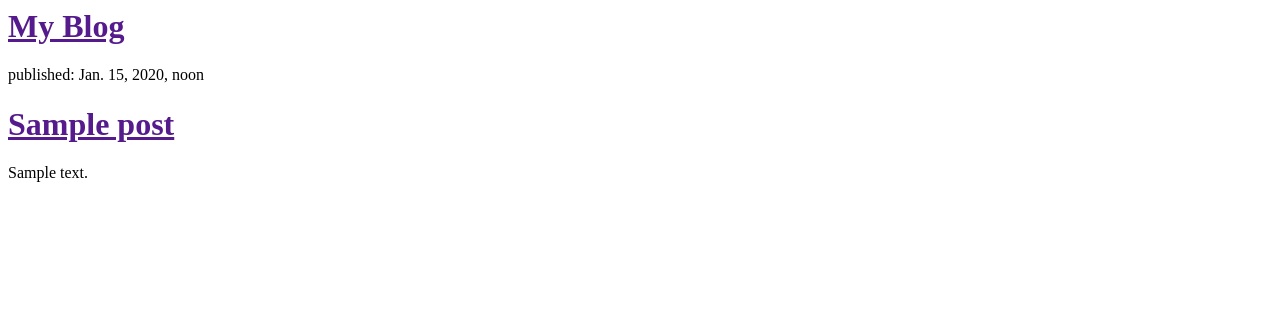
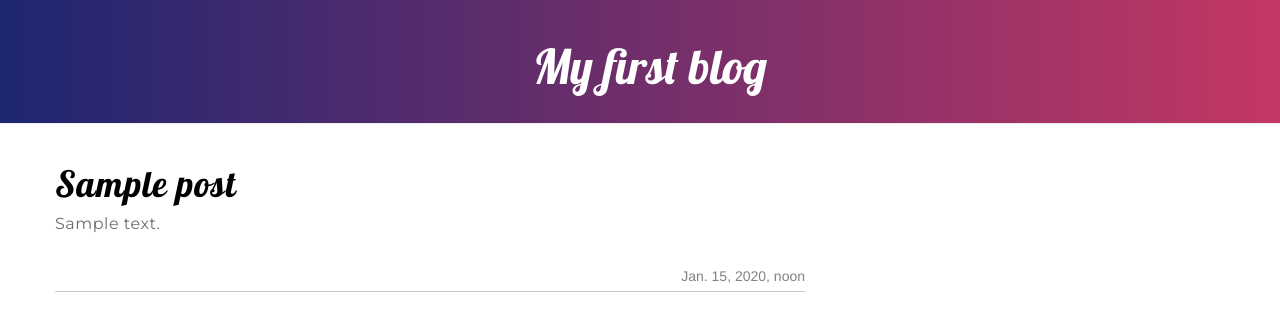
Before and after one commit to AlexandrNikitenko/my-first-blog, a Django app: template blog/templates/blog/post_list.html in a window 1280 px wide. Shown: the top 331 px of the page. Run offline with Django 3.2, Linux system fonts and the light colour scheme; the template is opened without the code that fills it: values that come from a table or form of the project are taken from there, others are empty; tables that the repository leaves empty hold one stand-in row (values such as "Sample post"); some libraries are stand-ins or nearby versions.

Commit message:
Added view and template for detailed blog post as well as CSS for the site.

```diff
--- /dev/null
+++ b/blog/static/css/blog.css
@@ -0,0 +1,67 @@
+h1 a {
+	color: #FCA205;
+	font-family: 'Lobster', cursive;
+}
+
+.page-header {
+    background: linear-gradient(to left, #c33764, #1d2671);
+    margin-top: 0;
+    padding: 20px 20px 20px 40px;
+    text-align: center;
+}
+
+.page-header h1, .page-header h1 a, .page-header h1 a:visited, .page-header h1 a:active {
+    color: #ffffff;
+    font-size: 36pt;
+    text-decoration: none;
+}
+
+.content {
+    margin-left: 40px;
+}
+
+.post h1 a{
+	font-family: 'Lobster', cursive;
+	letter-spacing: 1;
+	text-decoration: none;
+}
+
+.post p{
+	font-family: 'Montserrat', sans-serif;
+	color: #6B6B6B;
+	font-size: 16px;
+	letter-spacing: 0.5;
+}
+
+.date {
+    float: right;
+    color: #828282;
+    margin-top: 20px;
+}
+
+.save {
+    float: right;
+}
+
+.post-form textarea, .post-form input {
+    width: 100%;
+}
+
+.top-menu, .top-menu:hover, .top-menu:visited {
+    color: #ffffff;
+    float: right;
+    font-size: 26pt;
+    margin-right: 20px;
+}
+
+.post {
+    margin-bottom: 55px;
+}
+
+.post h1 a, .post h1 a:visited {
+    color: #000000;
+}
+
+.solo_post{
+	border-bottom: 1px solid #cccccc;
+}
--- /dev/null
+++ b/blog/templates/blog/base.html
@@ -0,0 +1,25 @@
+{% load staticfiles %}
+<html>
+    <head>
+        <title>Alex's blog</title>
+        <link rel="stylesheet" href="//maxcdn.bootstrapcdn.com/bootstrap/3.2.0/css/bootstrap.min.css">
+        <link rel="stylesheet" href="//maxcdn.bootstrapcdn.com/bootstrap/3.2.0/css/bootstrap-theme.min.css">
+        <link href="https://fonts.googleapis.com/css?family=Lobster&subset=latin,cyrillic" rel="stylesheet" type="text/css">
+        <link href="https://fonts.googleapis.com/css?family=Montserrat" rel="stylesheet">
+        <link rel="stylesheet" href="{% static 'css/blog.css' %}">
+    </head>
+    <body>
+        <div class="page-header col-xs-12">
+            <h1><a href="">My first blog</a></h1>
+        </div>
+
+        <div class="content container">
+            <div class="row">
+                <div class="col-md-8">
+                    {% block content %}
+                    {% endblock %}
+                </div>
+            </div>
+        </div>
+    </body>
+</html>
--- a/blog/templates/blog/post_list.html
+++ b/blog/templates/blog/post_list.html
@@ -1,18 +1,14 @@
-<html>
-    <head>
-        <title>Alex's blog</title>
-    </head>
-    <body>
-        <div>
-            <h1><a href="">My Blog</a></h1>
+{% extends 'blog/base.html' %}
+{% block content %}
+    {% for post in posts %}
+        <div class="solo_post">
+            <div class="post">
+                <h1><a href="{% url 'post_detail' pk=post.pk %}">{{ post.title }}</a></h1>
+                <p>{{ post.text|linebreaksbr }}</p>
+                <div class="date">
+                    {{ post.published_date }}
+                </div>
+            </div>
         </div>
-
-        {% for post in posts %}
-            <div>
-                <p>published: {{ post.published_date }}</p>
-                <h1><a href="">{{ post.title }}</a></h1>
-                <p>{{ post.text|linebreaksbr }}</p>
-            </div>
-        {% endfor %}
-    </body>
-</html>
+    {% endfor %}
+{% endblock content %}
--- a/blog/urls.py
+++ b/blog/urls.py
@@ -3,4 +3,5 @@ from . import views
 
 urlpatterns = [
     url(r'^$', views.post_list, name='post_list'),
+    url(r'^post/(?P<pk>[0-9]+)/$', views.post_detail, name='post_detail'),
 ]
```
Also changed, not shown: blog/templates/blog/post_detail.html (added, +13 -0 lines), blog/views.py (+6 -1 lines).
